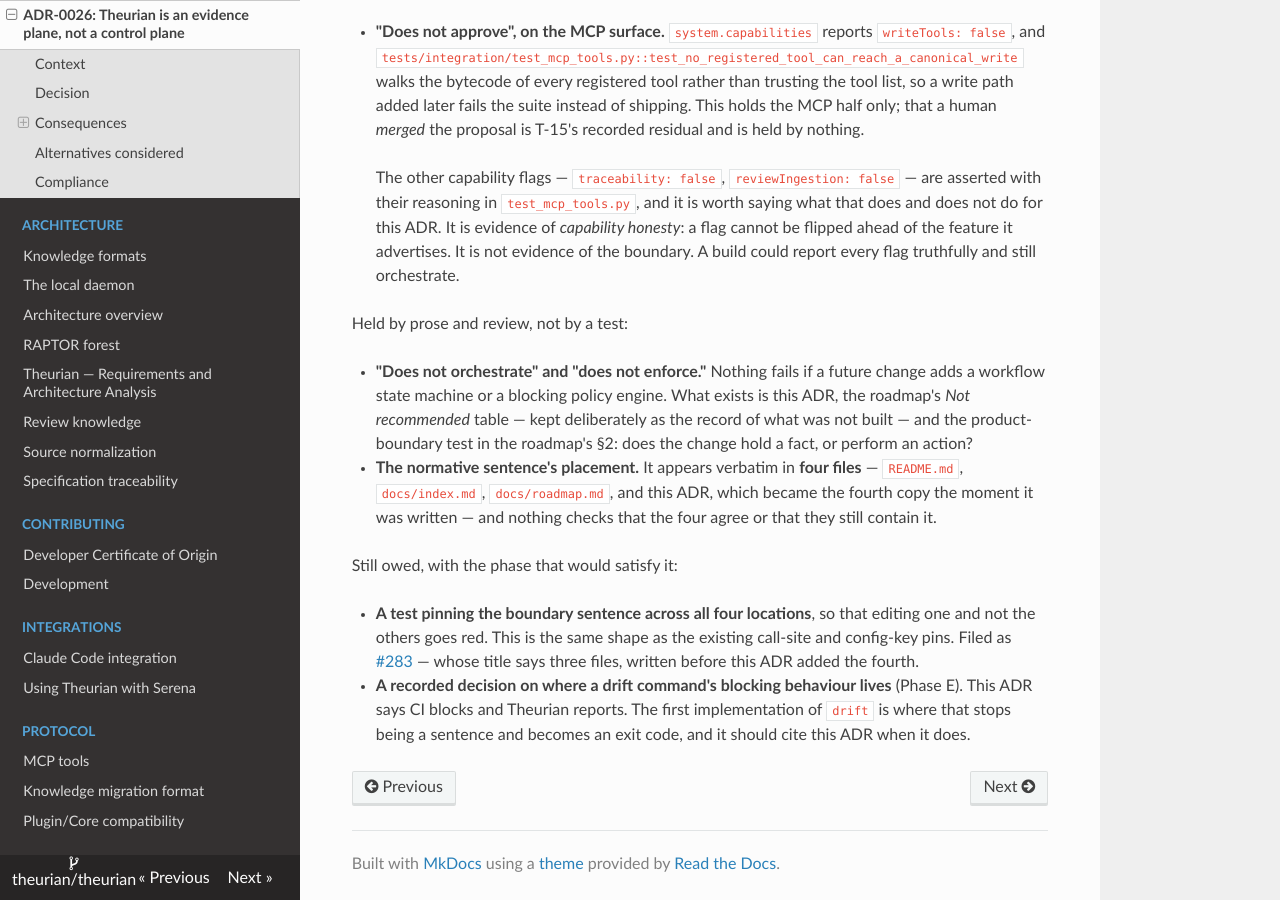
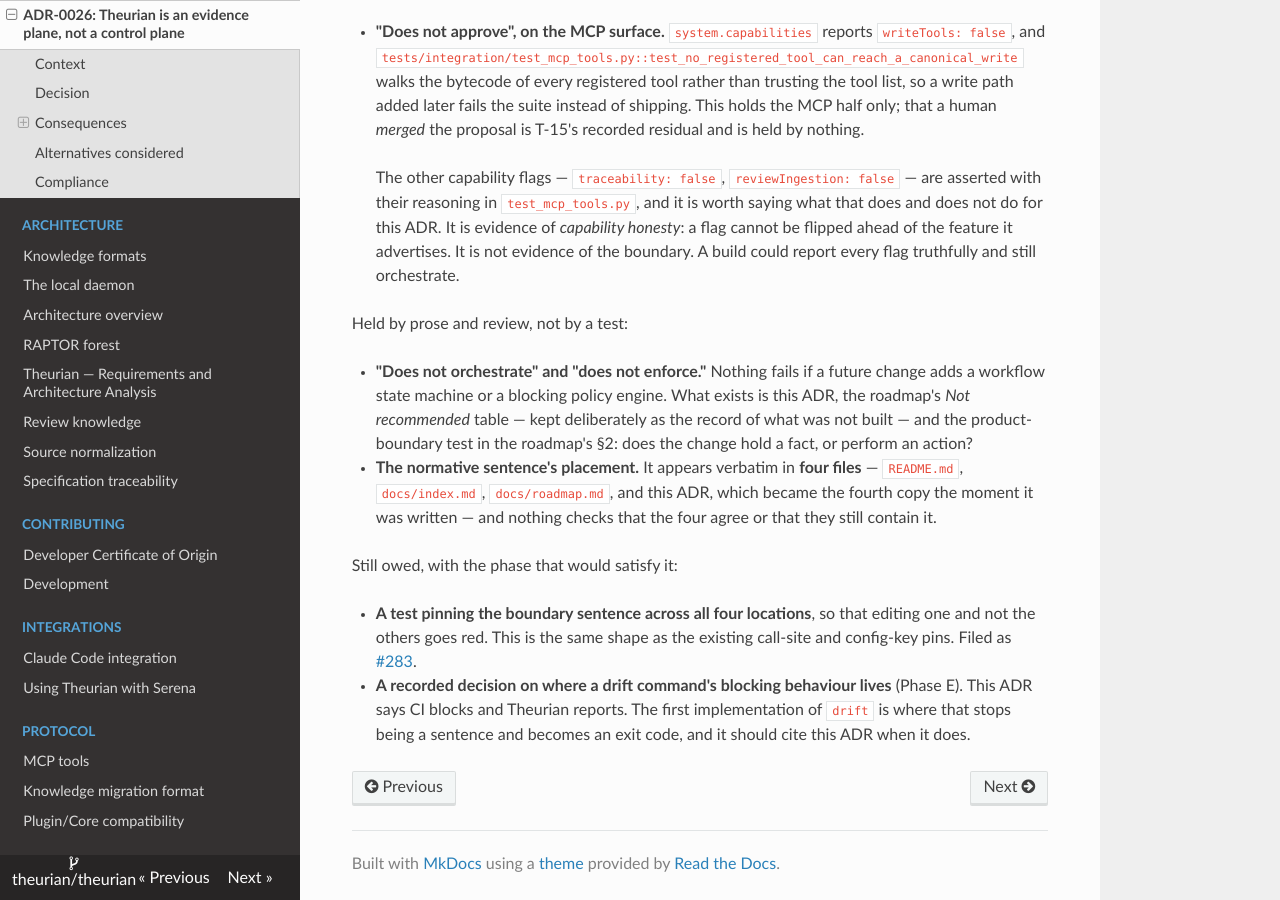
Before and after one commit to theurian/theurian, an MkDocs documentation site: the page built from docs/adr/0026-evidence-plane-not-control-plane.md, in a window 1280 px wide and 900 px high, scrolled down 2465 px. Built offline with MkDocs 1.6.1, drawn with Linux system fonts in a browser that asks for light colours.

Commit message:
fix(adr): drop a clause that misdescribed #283's title
The note said the issue's title still read three files; the issue was
retitled to four in parallel with the ADR fix, so the clause became a
false statement about a public record. The reference alone is enough.

Applied by the orchestrator under the trivial-mechanical-follow-up
exception: a one-clause deletion inside delivered, reviewed work.

Signed-off-by: Takehide Uchida <utchy007@gmail.com>

```diff
--- a/docs/adr/0026-evidence-plane-not-control-plane.md
+++ b/docs/adr/0026-evidence-plane-not-control-plane.md
@@ -132,8 +132,7 @@
 - **A test pinning the boundary sentence across all four locations**, so that
   editing one and not the others goes red. This is the same shape as the existing
   call-site and config-key pins. Filed as
-  [#283](https://github.com/theurian/theurian/issues/283) — whose title says
-  three files, written before this ADR added the fourth.
+  [#283](https://github.com/theurian/theurian/issues/283).
 - **A recorded decision on where a drift command's blocking behaviour lives**
   (Phase E). This ADR says CI blocks and Theurian reports. The first
   implementation of `drift` is where that stops being a sentence and becomes an
```
